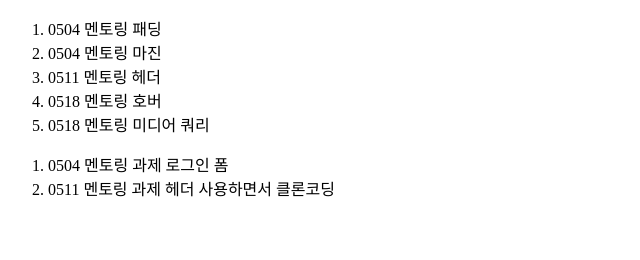
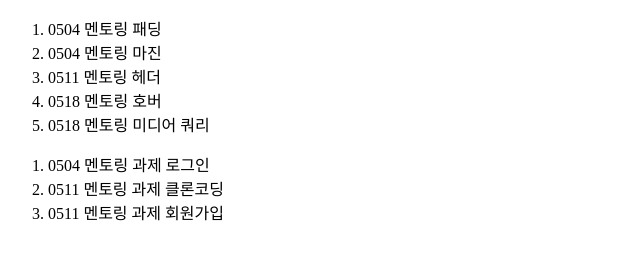
Before and after one commit to Jinwoooooooo/WEB1-HTML, a plain HTML site: page index.html in a window 1280 px wide. Shown: the whole page, without its empty margins (0-640 px from the left). Drawn offline with Linux system fonts and the light colour scheme.

Commit message:
Update index.html

```diff
--- a/index.html
+++ b/index.html
@@ -21,8 +21,9 @@
         <li><a href="mediaquery.html">0518 멘토링 미디어 쿼리</a></li>
     </ol>
     <ol>
-        <li><a href="login.html">0504 멘토링 과제 로그인 폼</a></li>
-        <li><a href="login.html">0511 멘토링 과제 헤더 사용하면서 클론코딩</a></li>
+        <li><a href="login.html">0504 멘토링 과제 로그인</a></li>
+        <li><a href="login.html">0511 멘토링 과제 클론코딩</a></li>
+        <li><a href="login.html">0511 멘토링 과제 회원가입 </a></li>
     </ol>
 </body>
 </html>
```
